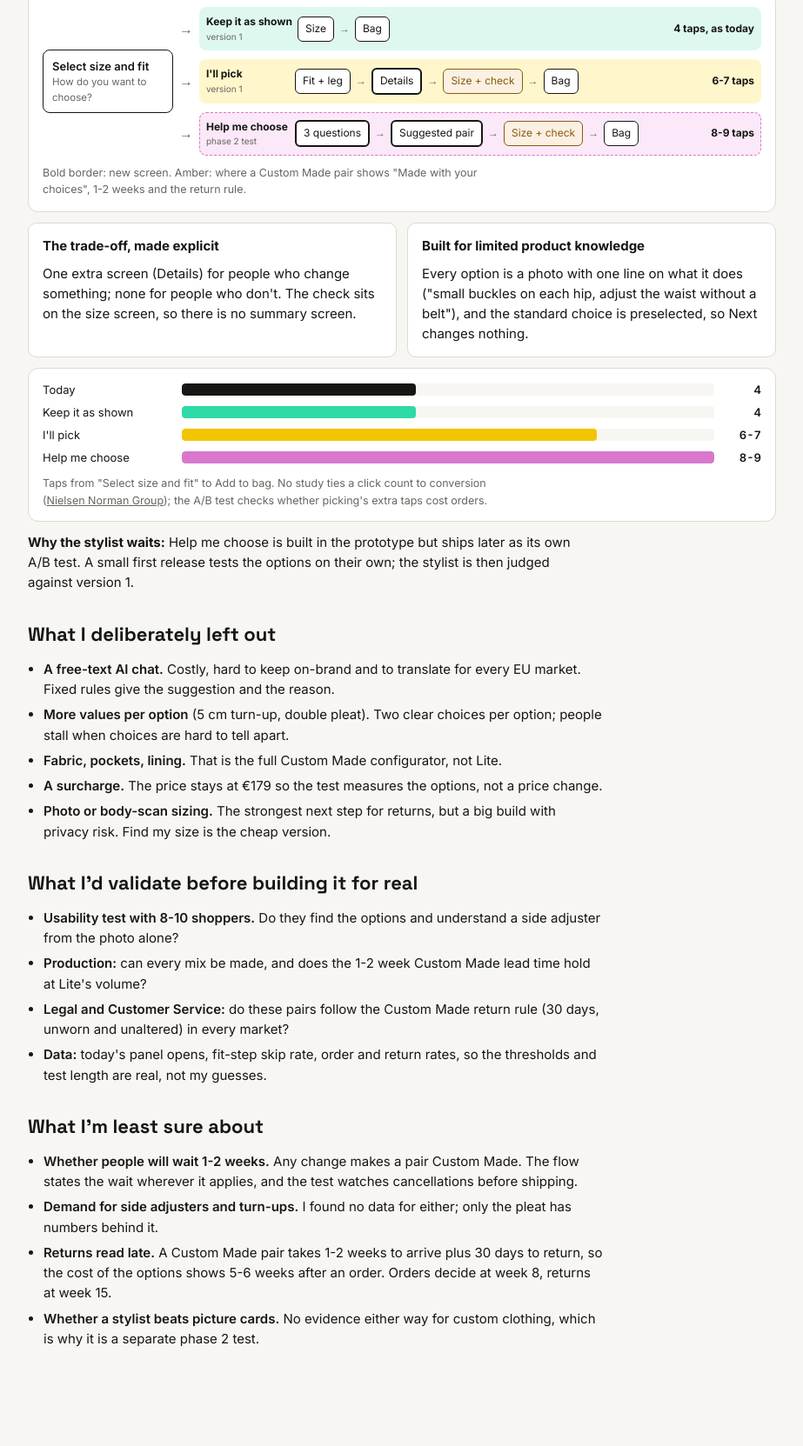
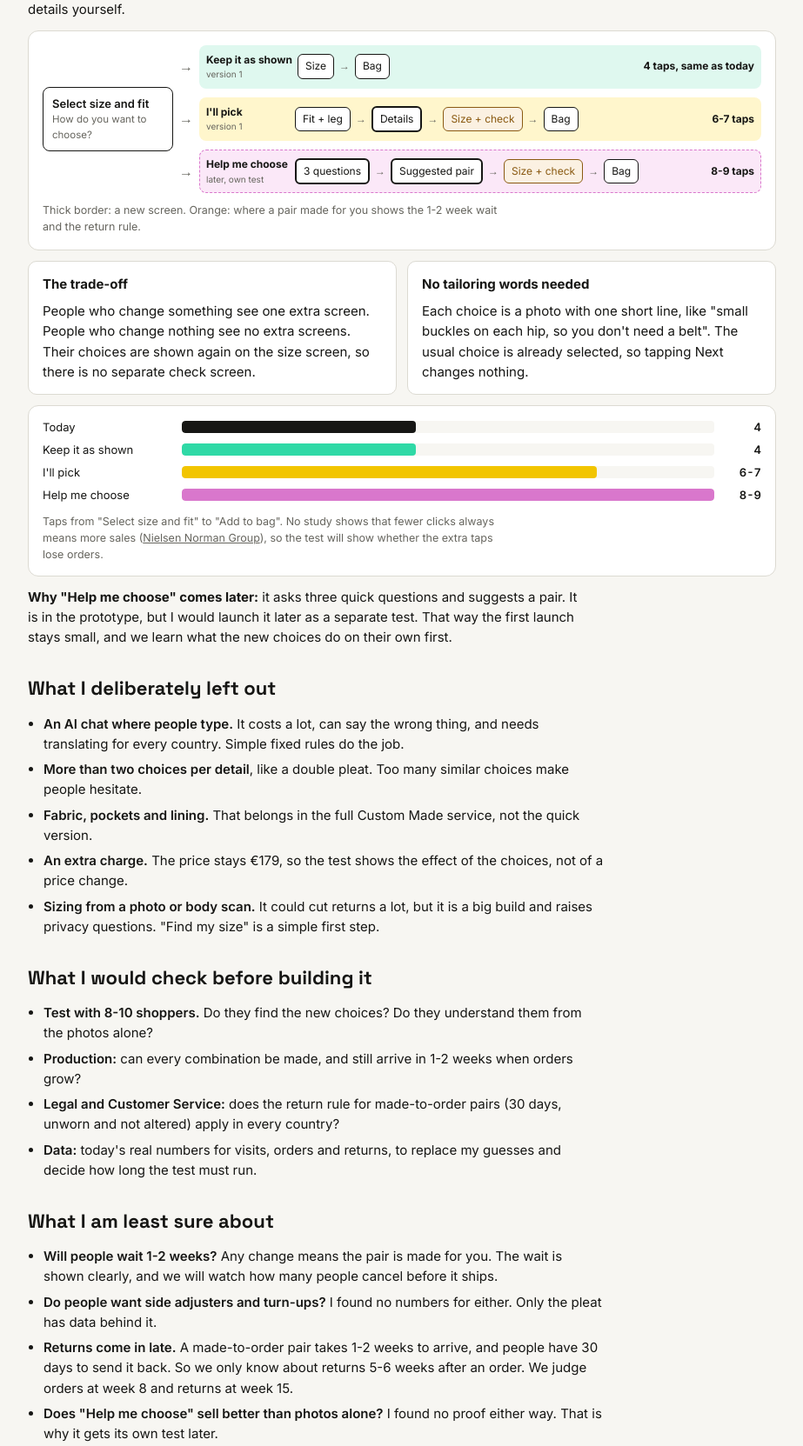
Before and after one commit to bezawitzyb/custom-made-lite, a plain HTML site: page one-pager.html in a window 1280 px wide. Shown: the part 697-2360 px from the top of the page at 87% size, without its empty margins (178-1101 px from the left). Before the commit the page ends 2312 px from the top, so only its background shows below. Drawn offline with Linux system fonts and the light colour scheme.

Commit message:
Rewrite the one-pager in plain language
Co-Authored-By: Claude Opus 5.5 <noreply@anthropic.com>
Claude-Session: https://claude.ai/code/session_01ETR59BjANYhYvmkMk6ZvCT

```diff
--- a/one-pager.html
+++ b/one-pager.html
@@ -62,15 +62,15 @@ ul.list li b{font-weight:600}
 .card{background:var(--paper);border:1px solid var(--line);border-radius:10px;padding:14px 16px;display:flex;flex-direction:column;gap:8px;min-width:0}
 .card h3{margin:0;font-size:15px}
 a{color:inherit}
-@media (max-width:640px){.opts,.two{grid-template-columns:1fr}.bar{grid-template-columns:110px 1fr 40px}}
+@media (max-width:640px){.fgrid{grid-template-columns:1fr;min-width:0}.start{grid-row:auto}.fgrid .arr{display:none}.lane{flex-wrap:wrap}.lane .lbl{width:100%}.taps{margin-left:0;width:100%}.opts,.two{grid-template-columns:1fr}.bar{grid-template-columns:110px 1fr 40px}}
 @media (prefers-reduced-motion:no-preference){.fill{transition:width .4s}}
 </style>
 
 <div class="page">
   <header>
-    <span class="eyebrow">Junior PM case · Custom Made Lite · Reasoning</span>
-    <h1>Design options in the drawer you already open</h1>
-    <p>Three design options added inside the "Select size and fit" drawer, without slowing down the customer who changes nothing. Any changed detail makes the pair Custom Made: 1-2 weeks instead of 1-2 days.</p>
+    <span class="eyebrow">Junior PM case · Custom Made Lite · My reasoning</span>
+    <h1>Choose your trouser details, in the same few taps</h1>
+    <p>Customers can now change three details of their trousers. The new choices sit in the panel that opens when you tap "Select size and fit". If you change nothing, buying is as quick as today. If you change something, the pair is made for you and arrives in 1-2 weeks instead of 1-2 days.</p>
     <div class="links">
       <a href="https://claude.ai/artifact/7Yo8nRPhMpLGmdXEZ1Qngg" target="_blank" rel="noopener">Clickable prototype</a>
       <a href="https://claude.ai/artifact/FptH8SYEsXkfTXRxtBcghR" target="_blank" rel="noopener">Tracking and funnel</a>
@@ -79,72 +79,72 @@ a{color:inherit}
   </header>
 
   <section>
-    <h2>The three options</h2>
+    <h2>The three new choices</h2>
     <div class="opts">
-      <div class="opt"><span class="tag">Given</span><b>Waistband</b><span>Belt loops or side adjusters</span></div>
-      <div class="opt"><span class="tag">Given</span><b>Hem</b><span>Plain or 4 cm turn-up</span></div>
-      <div class="opt mine"><span class="tag">My choice</span><b>Front</b><span>Flat or single pleat</span></div>
+      <div class="opt"><span class="tag">From the brief</span><b>Waistband</b><span>Belt loops, or side adjusters (small buckles on the hips)</span></div>
+      <div class="opt"><span class="tag">From the brief</span><b>Hem</b><span>Plain, or a 4 cm turn-up (folded cuff)</span></div>
+      <div class="opt mine"><span class="tag">My choice</span><b>Front</b><span>Flat, or one pleat (a fold below the waist)</span></div>
     </div>
-    <p><b>Why a single pleat:</b> it is the only option with demand data. Lyst searches for pleated trousers rose 110% (<a href="https://fashionunited.uk/news/fashion/menswear-trends-that-have-gone-from-catwalk-to-cart/2026062488852" target="_blank" rel="noopener">FashionUnited, June 2026</a>). It adds room through the thigh and seat without a bigger waist, and Suitsupply already makes it on Slim and Wide, so it is a known make.</p>
+    <p><b>Why I picked the pleat:</b> people are looking for it. Searches for pleated trousers went up 110% on Lyst (<a href="https://fashionunited.uk/news/fashion/menswear-trends-that-have-gone-from-catwalk-to-cart/2026062488852" target="_blank" rel="noopener">FashionUnited, June 2026</a>). A pleat also gives more room at the thighs without a bigger waist. And Suitsupply already makes it, so it is easy to produce.</p>
   </section>
 
   <section>
-    <h2>Why this placement</h2>
-    <p>Everything lives in the drawer "Select size and fit" already opens, so the product page is unchanged. Today's yes/no fit question becomes "How do you want to choose?".</p>
+    <h2>Where the choices go, and why</h2>
+    <p>The product page does not change. When you tap "Select size and fit", the first question is now "How do you want to choose?". You can keep the trousers as shown, or pick the details yourself.</p>
     <div class="flow" role="img" aria-label="Flow: Select size and fit opens How do you want to choose. Keep it as shown goes straight to size and bag in 4 taps. I'll pick goes through fit and leg, details, size with a check, then bag, in 6 to 7 taps. Help me choose, phase 2, goes through three questions and a suggested pair before size and bag, in 8 to 9 taps.">
       <div class="fgrid">
         <div class="box start">Select size and fit<small>How do you want to choose?</small></div>
         <div class="arr">→</div>
-        <div class="lane keep"><span class="lbl">Keep it as shown<small>version 1</small></span><span class="chip">Size</span><span class="to">→</span><span class="chip">Bag</span><span class="taps">4 taps, as today</span></div>
+        <div class="lane keep"><span class="lbl">Keep it as shown<small>version 1</small></span><span class="chip">Size</span><span class="to">→</span><span class="chip">Bag</span><span class="taps">4 taps, same as today</span></div>
         <div class="arr">→</div>
         <div class="lane pick"><span class="lbl">I'll pick<small>version 1</small></span><span class="chip">Fit + leg</span><span class="to">→</span><span class="chip new">Details</span><span class="to">→</span><span class="chip cm">Size + check</span><span class="to">→</span><span class="chip">Bag</span><span class="taps">6-7 taps</span></div>
         <div class="arr">→</div>
-        <div class="lane sty"><span class="lbl">Help me choose<small>phase 2 test</small></span><span class="chip new">3 questions</span><span class="to">→</span><span class="chip new">Suggested pair</span><span class="to">→</span><span class="chip cm">Size + check</span><span class="to">→</span><span class="chip">Bag</span><span class="taps">8-9 taps</span></div>
+        <div class="lane sty"><span class="lbl">Help me choose<small>later, own test</small></span><span class="chip new">3 questions</span><span class="to">→</span><span class="chip new">Suggested pair</span><span class="to">→</span><span class="chip cm">Size + check</span><span class="to">→</span><span class="chip">Bag</span><span class="taps">8-9 taps</span></div>
       </div>
-      <p class="cap">Bold border: new screen. Amber: where a Custom Made pair shows "Made with your choices", 1-2 weeks and the return rule.</p>
+      <p class="cap">Thick border: a new screen. Orange: where a pair made for you shows the 1-2 week wait and the return rule.</p>
     </div>
     <div class="two">
-      <div class="card"><h3>The trade-off, made explicit</h3><p>One extra screen (Details) for people who change something; none for people who don't. The check sits on the size screen, so there is no summary screen.</p></div>
-      <div class="card"><h3>Built for limited product knowledge</h3><p>Every option is a photo with one line on what it does ("small buckles on each hip, adjust the waist without a belt"), and the standard choice is preselected, so Next changes nothing.</p></div>
+      <div class="card"><h3>The trade-off</h3><p>People who change something see one extra screen. People who change nothing see no extra screens. Their choices are shown again on the size screen, so there is no separate check screen.</p></div>
+      <div class="card"><h3>No tailoring words needed</h3><p>Each choice is a photo with one short line, like "small buckles on each hip, so you don't need a belt". The usual choice is already selected, so tapping Next changes nothing.</p></div>
     </div>
     <div class="bars" aria-label="Taps from Select size and fit to Add to bag">
       <div class="bar"><span>Today</span><span class="track"><span class="fill" style="display:block;width:44%"></span></span><span class="n">4</span></div>
       <div class="bar"><span>Keep it as shown</span><span class="track"><span class="fill keep" style="display:block;width:44%"></span></span><span class="n">4</span></div>
       <div class="bar"><span>I'll pick</span><span class="track"><span class="fill pick" style="display:block;width:78%"></span></span><span class="n">6-7</span></div>
       <div class="bar"><span>Help me choose</span><span class="track"><span class="fill sty" style="display:block;width:100%"></span></span><span class="n">8-9</span></div>
-      <p class="cap" style="margin-top:4px">Taps from "Select size and fit" to Add to bag. No study ties a click count to conversion (<a href="https://www.nngroup.com/articles/3-click-rule/" target="_blank" rel="noopener">Nielsen Norman Group</a>); the A/B test checks whether picking's extra taps cost orders.</p>
+      <p class="cap" style="margin-top:4px">Taps from "Select size and fit" to "Add to bag". No study shows that fewer clicks always means more sales (<a href="https://www.nngroup.com/articles/3-click-rule/" target="_blank" rel="noopener">Nielsen Norman Group</a>), so the test will show whether the extra taps lose orders.</p>
     </div>
-    <p><b>Why the stylist waits:</b> Help me choose is built in the prototype but ships later as its own A/B test. A small first release tests the options on their own; the stylist is then judged against version 1.</p>
+    <p><b>Why "Help me choose" comes later:</b> it asks three quick questions and suggests a pair. It is in the prototype, but I would launch it later as a separate test. That way the first launch stays small, and we learn what the new choices do on their own first.</p>
   </section>
 
   <section>
     <h2>What I deliberately left out</h2>
     <ul class="list">
-      <li><b>A free-text AI chat.</b> Costly, hard to keep on-brand and to translate for every EU market. Fixed rules give the suggestion and the reason.</li>
-      <li><b>More values per option</b> (5 cm turn-up, double pleat). Two clear choices per option; people stall when choices are hard to tell apart.</li>
-      <li><b>Fabric, pockets, lining.</b> That is the full Custom Made configurator, not Lite.</li>
-      <li><b>A surcharge.</b> The price stays at €179 so the test measures the options, not a price change.</li>
-      <li><b>Photo or body-scan sizing.</b> The strongest next step for returns, but a big build with privacy risk. Find my size is the cheap version.</li>
+      <li><b>An AI chat where people type.</b> It costs a lot, can say the wrong thing, and needs translating for every country. Simple fixed rules do the job.</li>
+      <li><b>More than two choices per detail</b>, like a double pleat. Too many similar choices make people hesitate.</li>
+      <li><b>Fabric, pockets and lining.</b> That belongs in the full Custom Made service, not the quick version.</li>
+      <li><b>An extra charge.</b> The price stays €179, so the test shows the effect of the choices, not of a price change.</li>
+      <li><b>Sizing from a photo or body scan.</b> It could cut returns a lot, but it is a big build and raises privacy questions. "Find my size" is a simple first step.</li>
     </ul>
   </section>
 
   <section>
-    <h2>What I'd validate before building it for real</h2>
+    <h2>What I would check before building it</h2>
     <ul class="list">
-      <li><b>Usability test with 8-10 shoppers.</b> Do they find the options and understand a side adjuster from the photo alone?</li>
-      <li><b>Production:</b> can every mix be made, and does the 1-2 week Custom Made lead time hold at Lite's volume?</li>
-      <li><b>Legal and Customer Service:</b> do these pairs follow the Custom Made return rule (30 days, unworn and unaltered) in every market?</li>
-      <li><b>Data:</b> today's panel opens, fit-step skip rate, order and return rates, so the thresholds and test length are real, not my guesses.</li>
+      <li><b>Test with 8-10 shoppers.</b> Do they find the new choices? Do they understand them from the photos alone?</li>
+      <li><b>Production:</b> can every combination be made, and still arrive in 1-2 weeks when orders grow?</li>
+      <li><b>Legal and Customer Service:</b> does the return rule for made-to-order pairs (30 days, unworn and not altered) apply in every country?</li>
+      <li><b>Data:</b> today's real numbers for visits, orders and returns, to replace my guesses and decide how long the test must run.</li>
     </ul>
   </section>
 
   <section>
-    <h2>What I'm least sure about</h2>
+    <h2>What I am least sure about</h2>
     <ul class="list">
-      <li><b>Whether people will wait 1-2 weeks.</b> Any change makes a pair Custom Made. The flow states the wait wherever it applies, and the test watches cancellations before shipping.</li>
-      <li><b>Demand for side adjusters and turn-ups.</b> I found no data for either; only the pleat has numbers behind it.</li>
-      <li><b>Returns read late.</b> A Custom Made pair takes 1-2 weeks to arrive plus 30 days to return, so the cost of the options shows 5-6 weeks after an order. Orders decide at week 8, returns at week 15.</li>
-      <li><b>Whether a stylist beats picture cards.</b> No evidence either way for custom clothing, which is why it is a separate phase 2 test.</li>
+      <li><b>Will people wait 1-2 weeks?</b> Any change means the pair is made for you. The wait is shown clearly, and we will watch how many people cancel before it ships.</li>
+      <li><b>Do people want side adjusters and turn-ups?</b> I found no numbers for either. Only the pleat has data behind it.</li>
+      <li><b>Returns come in late.</b> A made-to-order pair takes 1-2 weeks to arrive, and people have 30 days to send it back. So we only know about returns 5-6 weeks after an order. We judge orders at week 8 and returns at week 15.</li>
+      <li><b>Does "Help me choose" sell better than photos alone?</b> I found no proof either way. That is why it gets its own test later.</li>
     </ul>
   </section>
 </div>
```
